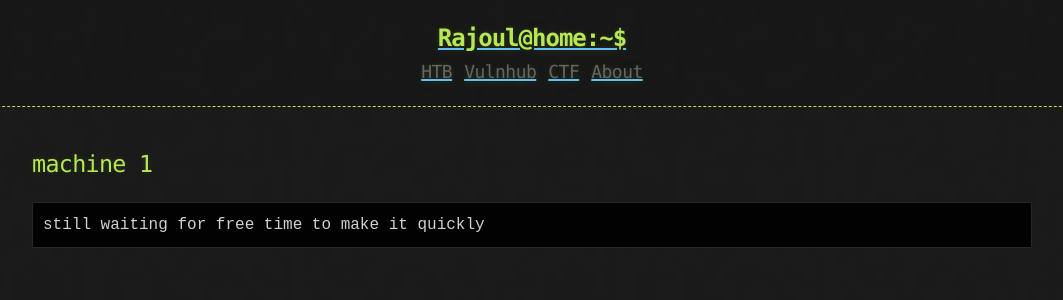
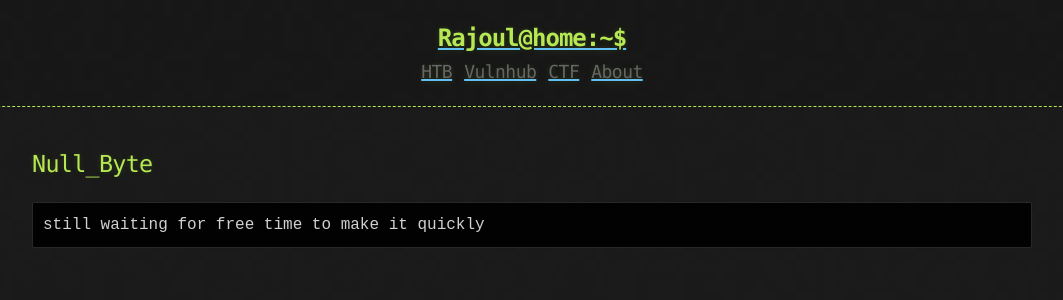
Before and after one commit to rajoul/rajoul.github.io, a Jekyll site: the page built from my_write_up/Null_Byte.md, in a window 1280 px wide. Shown: the top 300 px of the page, without its empty margins (108-1171 px from the left). Built offline with Jekyll 4.4.1, drawn with Linux system fonts in a browser that asks for light colours; our own code applies the rules of GitHub Pages for plain Markdown files.

Commit message:
Update Null_Byte.md

````diff
--- a/my_write_up/Null_Byte.md
+++ b/my_write_up/Null_Byte.md
@@ -1,4 +1,4 @@
-# machine 1
+# Null_Byte
 ```
 still waiting for free time to make it quickly
 ```
````
